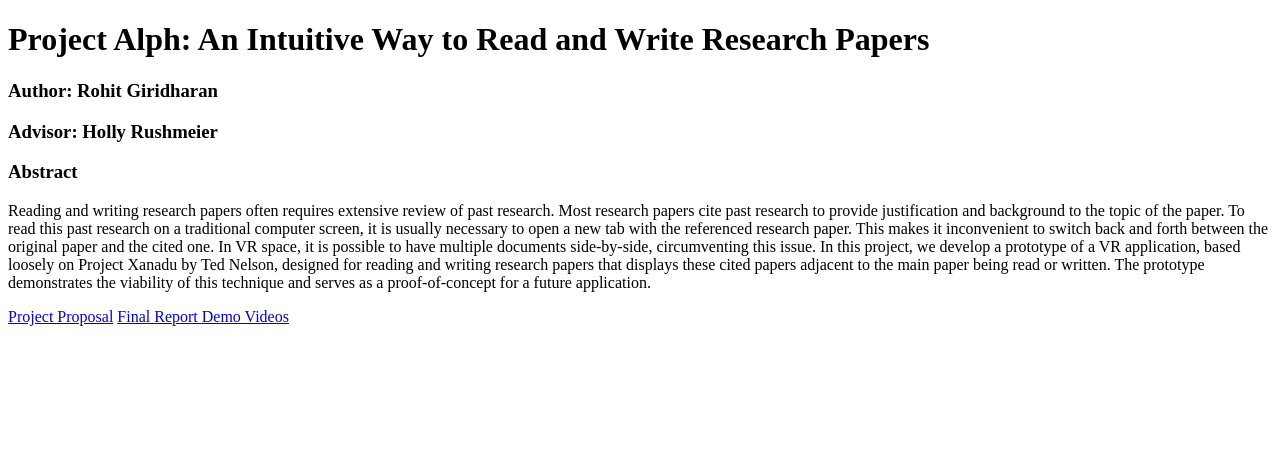
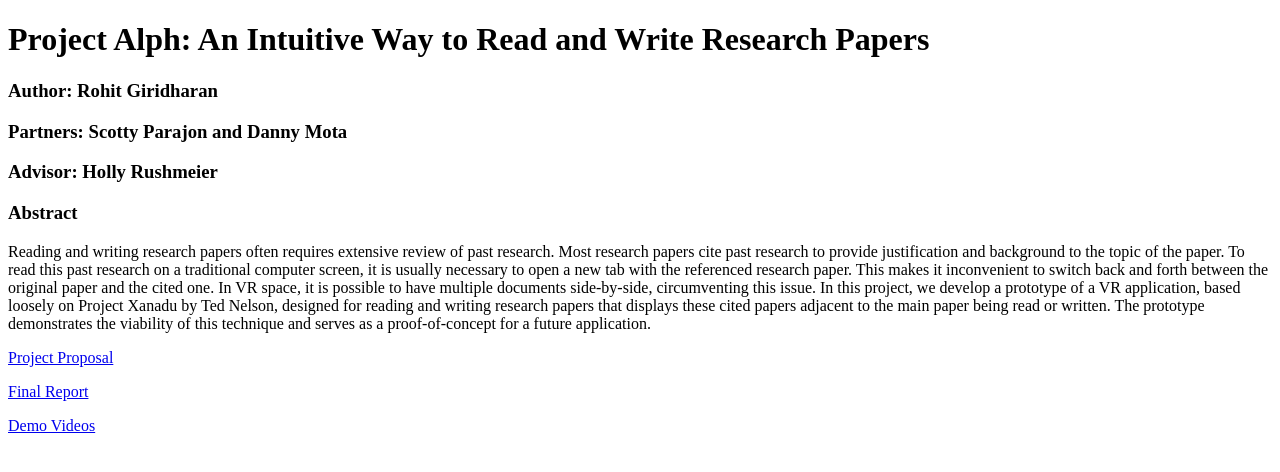
Before and after one commit to cs-lovers-69420/alph-backend, a plain HTML site: page index.html in a window 1280 px wide. Drawn offline with Linux system fonts and the light colour scheme.

Commit message:
Updated index

```diff
--- a/index.html
+++ b/index.html
@@ -5,6 +5,7 @@
 
     <h1>Project Alph: An Intuitive Way to Read and Write Research Papers</h1>
     <h3>Author: Rohit Giridharan</h3>
+    <h3>Partners: Scotty Parajon and Danny Mota</h3>
     <h3>Advisor: Holly Rushmeier </h3>
 
     <h3> Abstract </h3>
@@ -18,9 +19,10 @@
         research papers that displays these cited papers adjacent to the main paper being read or written. The prototype
         demonstrates the viability of this technique and serves as a proof-of-concept for a future application.</p>
 
-    <a href="Giridharan_490Proposal_ProjectAlph.pdf"> Project Proposal</a>
-    <a href="Giridharan_490Report_ProjectAlph.pdf"> Final Report </a>
-    <a href="https://drive.google.com/drive/folders/1ZUJrRtXwauTPsW4vepmTIexfiDoSx5G0?usp=sharing"> Demo Videos </a>
+    <p><a href="Giridharan_490Proposal_ProjectAlph.pdf"> Project Proposal</a></p>
+    <p><a href="Giridharan_490Report_ProjectAlph.pdf"> Final Report </a></p>
+    <p><a href="https://drive.google.com/drive/folders/1ZUJrRtXwauTPsW4vepmTIexfiDoSx5G0?usp=sharing"> Demo Videos </a>
+    </p>
 
 </body>
 
```
